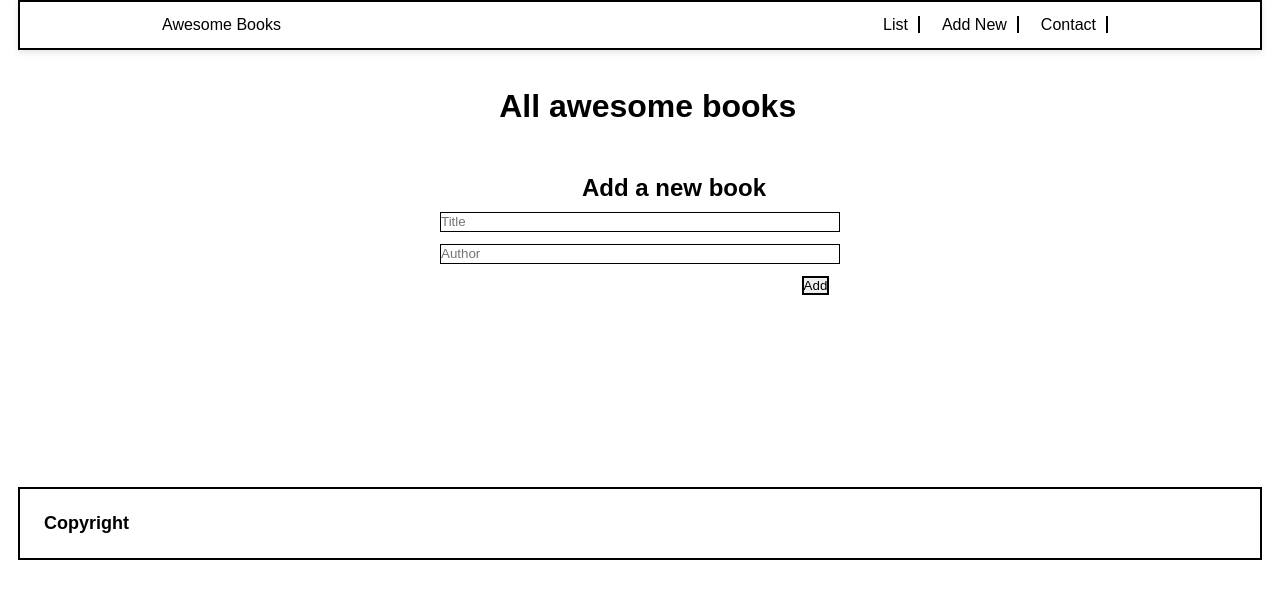
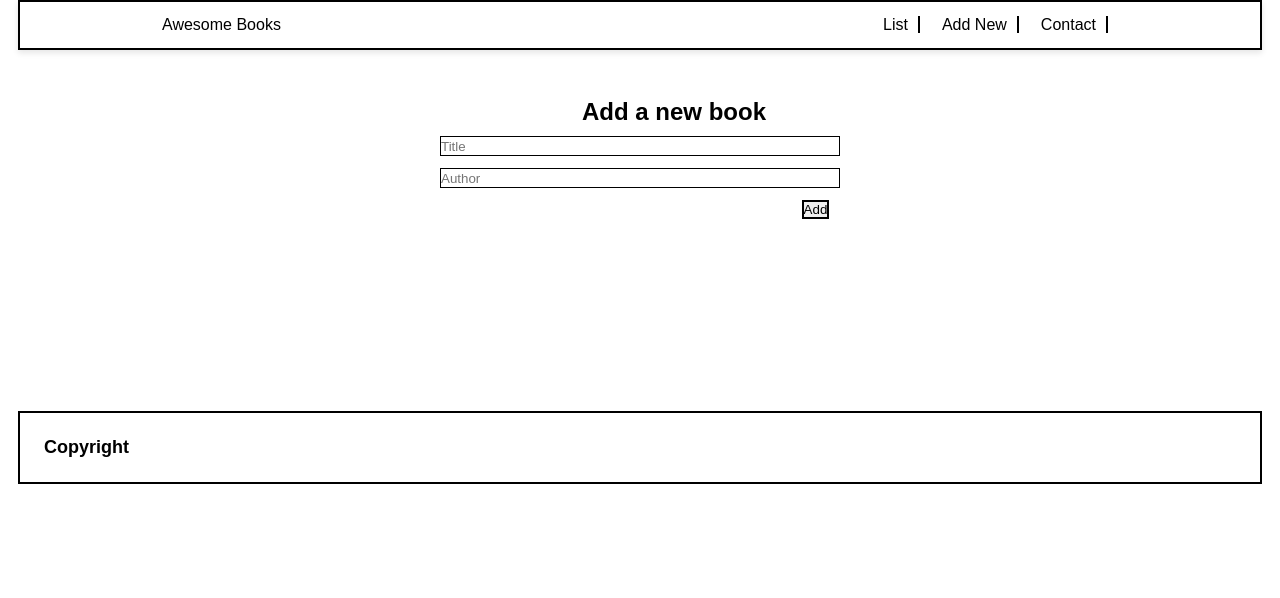
Before and after one commit to 29td/Awesome-books, a website: page index.html in a window 1280 px wide. Both pictures are taken after a click on the item "Add New". Drawn offline with Linux system fonts and the light colour scheme.

Commit message:
Make changes to script.js to align items

```diff
--- a/script.js
+++ b/script.js
@@ -105,6 +105,7 @@ const bookCollection = document.querySelector('#book-collection');
 const addaBook = document.querySelector('#add-books');
 const contactDetails = document.querySelector('#contact-display');
 const listLink = document.querySelector('#list-link');
+const titleDismiss = document.querySelector('.books');
 
 // *****************Displaying the Book List page when clicking "List"***************
 listLink.addEventListener('click', () => {
@@ -125,6 +126,7 @@ addNewLink.addEventListener('click', () => {
   addaBook.style.display = 'flex';
   bookCollection.style.display = 'none';
   contactDetails.style.display = 'none';
+  titleDismiss.style.display = 'none';
 });
 
 // *****************Displaying the Contact page when clicking "Contact"***************
@@ -133,6 +135,7 @@ contactLink.addEventListener('click', () => {
   contactDetails.style.display = 'block';
   bookCollection.style.display = 'none';
   addaBook.style.display = 'none';
+  titleDismiss.style.display = 'none';
 });
 
 // *****************Displaying the Book List page when clicking "Add" Button***************
--- a/style.css
+++ b/style.css
@@ -47,7 +47,7 @@ body {
 .books {
   margin-left: 39%;
   margin-bottom: 1%;
-  margin-top: 3%;
+  margin-top: 7%;
 }
 
 #book-collection {
@@ -57,6 +57,7 @@ body {
   background: #fff;
   width: 475px;
   height: fit-content;
+  /* margin-top: 5%; */
 }
 
 .display-collection {
```
Also changed, not shown: index.html (+1 -0 lines).
